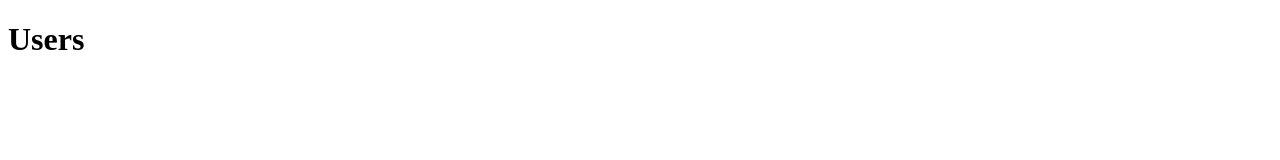
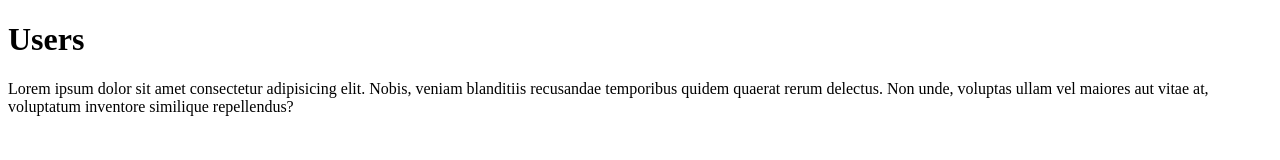
Before and after one commit to Dork-Retthy/retthy-hin, a plain HTML site: page users/user.html in a window 1280 px wide. Drawn offline with Linux system fonts and the light colour scheme.

Commit message:
feat(add user) : added lorem in user

```diff
--- a/users/user.html
+++ b/users/user.html
@@ -7,5 +7,6 @@
 </head>
 <body>
     <h1>Users</h1>
+    <p>Lorem ipsum dolor sit amet consectetur adipisicing elit. Nobis, veniam blanditiis recusandae temporibus quidem quaerat rerum delectus. Non unde, voluptas ullam vel maiores aut vitae at, voluptatum inventore similique repellendus?</p>
 </body>
 </html>
```
